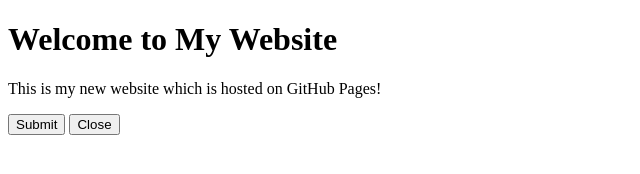
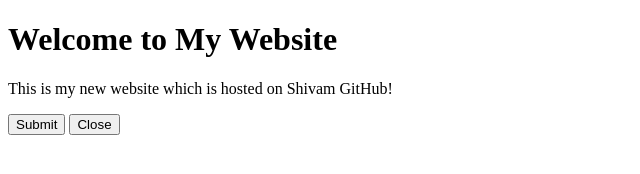
Before and after one commit to shivamsing/shivamsing.github.io, a plain HTML site: page index.html in a window 1280 px wide. Shown: the full height of the page, 0-640 px from the left. Drawn offline with Linux system fonts and the light colour scheme.

Commit message:
Update index.html

```diff
--- a/index.html
+++ b/index.html
@@ -9,7 +9,7 @@
   <body>
     <main>
         <h1>Welcome to My Website</h1>
-        <p>This is my new website which is hosted on GitHub Pages!</p>
+        <p>This is my new website which is hosted on Shivam GitHub!</p>
         <button type="button" onclick="handleSubmit()">Submit</button>
         <button type="button" onclick="handleClose()">Close</button>
     </main>
```
